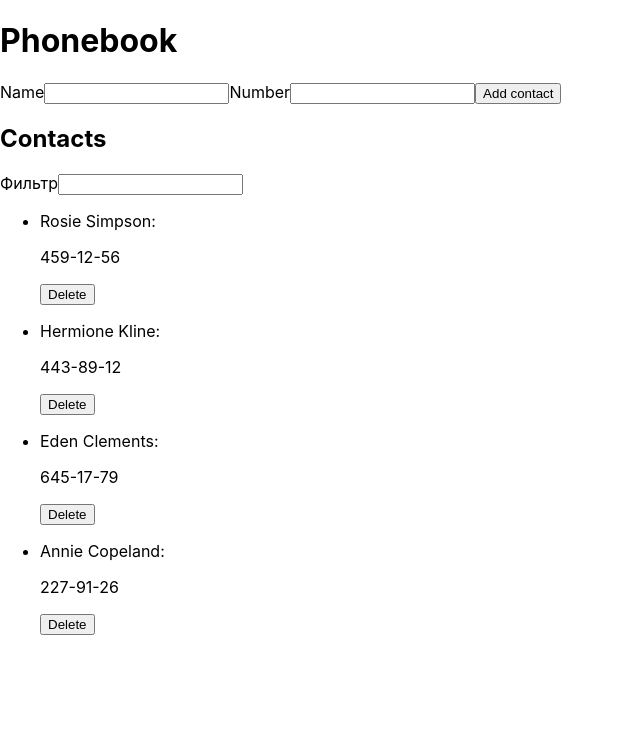
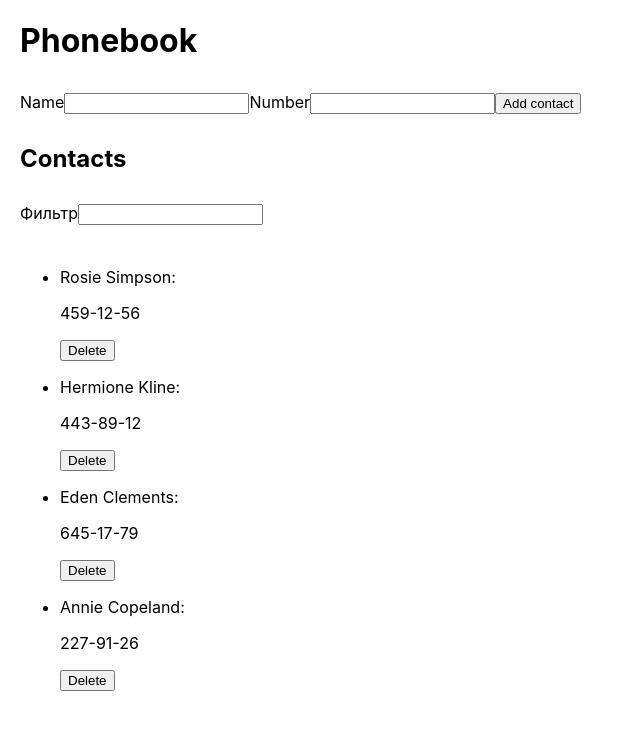
Before and after one commit to ShabanovVA/goit-react-hw-02-phonebook, a React (Create React App) app: page / in a window 1280 px wide. Shown: the top 730 px of the page, without its empty margins (0-643 px from the left). Built offline with nearby package versions, Linux system fonts and the light colour scheme.

Commit message:
PT ready

```diff
--- a/src/components/App.jsx
+++ b/src/components/App.jsx
@@ -1,7 +1,8 @@
 import { Component } from "react";
-import {Form} from "./Form";
-import { ContactList } from "./ContactList";
-import { Filter } from "./Filter";
+import {Form} from "./Form/Form";
+import { ContactList } from "./ContactList/ContactList";
+import { Filter } from "./Filter/Filter";
+import {Wrapper} from './App.styled';
 
 export class App extends Component {
 state = {
@@ -40,13 +41,13 @@ state = {
     const { contacts, filter } = this.state;
 
     return (
-      <div>
+      <Wrapper>
         <h1>Phonebook</h1>
         <Form onClickSubmit={this.createContact}  contacts={contacts} />
         <h2>Contacts</h2>
         <Filter valueFilter={filter} onChange={this.changeFilter} />
         <ContactList contacts={filtredContacts} onDeleteContact={this.deleteContact} />
-      </div>
+      </Wrapper>
     )
   }
 }
--- /dev/null
+++ b/src/components/App.styled.js
@@ -0,0 +1,8 @@
+import styled from "styled-components";
+
+export const Wrapper = styled.div`
+display:flex;
+margin-left:20px;
+gap:10px;
+flex-direction:column;
+`
--- /dev/null
+++ b/src/components/ContactItem/ContactItem.styled.js
@@ -0,0 +1 @@
+import styled from "styled-components";
--- a/src/components/Filter.jsx
+++ b/src/components/Filter/Filter.jsx
@@ -1,4 +1,5 @@
 import React from "react";
+import PropTypes from 'prop-types';
 
 export const Filter = ({valueFilter, onChange}) => (
 
@@ -8,3 +9,8 @@ export const Filter = ({valueFilter, onChange}) => (
 )
 
 export default Filter;
+
+Filter.propTypes = {
+    valueFilter: PropTypes.string.isRequired,
+    onChange: PropTypes.func.isRequired,
+}
```
Also changed, not shown: src/components/ContactItem/ContactItem.jsx (renamed from src/components/ContactItem.jsx, +7 -0 lines), src/components/ContactList/ContactList.jsx (renamed from src/components/ContactList.jsx, +7 -1 lines), src/components/Form/Form.jsx (renamed from src/components/Form.jsx, +7 -2 lines).
